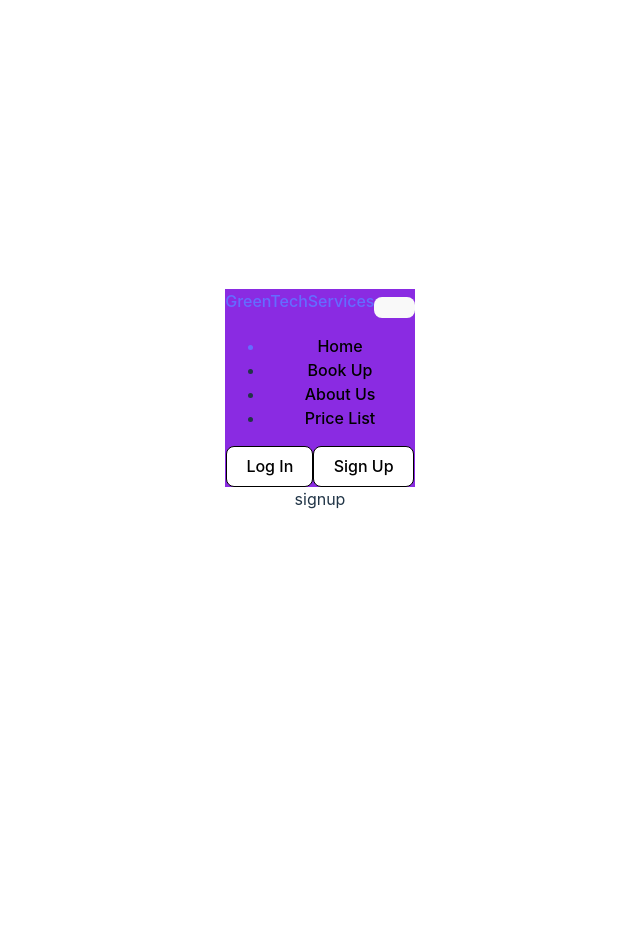
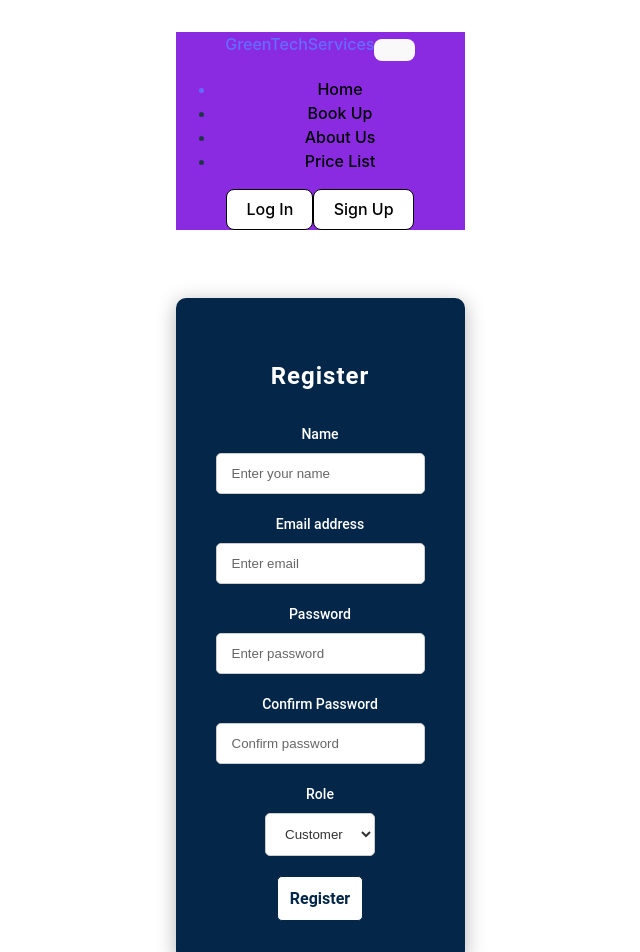
Before and after one commit to Rishavsingh03/GreenTechServices, a React (Vite) app: page /signup in a window 1280 px wide. Shown: the top 952 px of the page, without its empty margins (320-960 px from the left). Before the commit the page ends 800 px from the top, so only its background shows below. Built offline with nearby package versions, Linux system fonts and the light colour scheme; no server answers.

Commit message:
signup page

```diff
--- a/src/components/signup.css
+++ b/src/components/signup.css
@@ -0,0 +1,111 @@
+/* src/components/Login.css */
+
+.login-container {
+    background-color: #ffffff;
+    /* White background for the whole page */
+    color: white;
+    display: flex;
+    justify-content: center;
+    align-items: center;
+    min-height: 100vh;
+    font-family: 'Roboto', sans-serif;
+}
+
+.login-box {
+    background-color: #042749;
+    /* Dark blue background for the login box */
+    color: white;
+    box-shadow: 0px 4px 20px rgba(0, 0, 0, 0.3);
+    padding: 40px;
+    border-radius: 10px;
+    width: 100%;
+    max-width: 500px;
+    /* Increased width for a larger login box */
+}
+
+.login-box h2 {
+    color: white;
+    text-align: center;
+    margin-bottom: 30px;
+    font-weight: bold;
+    letter-spacing: 1px;
+}
+
+.login-box .form-control {
+    background-color: #ffffff;
+    /* White background for input fields */
+    color: #333;
+    /* Dark text for better readability */
+    border: 1px solid #ccc;
+    /* Light border for inputs */
+    border-radius: 5px;
+    padding: 12px 15px;
+    margin-bottom: 20px;
+    transition: all 0.3s ease;
+}
+
+.login-box .form-control:focus {
+    border-color: #042749;
+    /* Dark blue border on focus */
+    box-shadow: 0 0 5px rgba(4, 39, 73, 0.5);
+}
+
+.login-box .form-control::placeholder {
+    color: #666;
+    /* Slightly darker placeholder text */
+}
+
+.login-box .btn-primary {
+    background-color: #ffffff;
+    /* White background for the button */
+    border: 1px solid #042749;
+    /* Dark blue border for the button */
+    color: #042749;
+    /* Dark blue text color */
+    border-radius: 5px;
+    padding: 12px;
+    font-weight: bold;
+    font-size: 16px;
+    transition: all 0.3s ease;
+}
+
+.login-box .btn-primary:hover {
+    background-color: #f0f0f0;
+    /* Light gray background on hover */
+    color: #042749;
+    /* Dark blue text color on hover */
+    border-color: #042749;
+    /* Dark blue border on hover */
+    transform: translateY(-3px);
+    box-shadow: 0px 4px 15px rgba(4, 39, 73, 0.4);
+}
+
+.login-box .btn-primary:active {
+    transform: translateY(1px);
+    box-shadow: none;
+}
+
+.login-box label {
+    font-size: 14px;
+    color: white;
+    margin-bottom: 8px;
+    display: block;
+    font-weight: 500;
+}
+
+.login-box .forgot-password {
+    text-align: right;
+    display: block;
+    margin-top: -10px;
+    margin-bottom: 20px;
+    color: #f36c3d;
+    font-size: 14px;
+    text-decoration: none;
+    transition: color 0.3s ease;
+}
+
+.login-box .forgot-password:hover {
+    color: #042749;
+    text-decoration: underline;
+    text: white;
+}
--- a/src/components/signup.jsx
+++ b/src/components/signup.jsx
@@ -1,9 +1,97 @@
-import React from 'react'
+import React, { useState } from "react";
+import { useDispatch, useSelector } from "react-redux";
+import { signupUser } from "../Redux/authActions";
+import "./signup.css";
+import { useNavigate } from "react-router-dom";
 
-function signup() {
+const Signup = () => {
+  const [name, setName] = useState("");
+  const [email, setEmail] = useState("");
+  const [password, setPassword] = useState("");
+  const [confirmPassword, setConfirmPassword] = useState("");
+  const [role, setRole] = useState("Customer"); // Default role to Customer
+
+  const dispatch = useDispatch();
+  const { loading, error } = useSelector((state) => state.auth);
+  const navigate=useNavigate();
+  const handleSubmit = async(e) => {
+    e.preventDefault();
+    if (password !== confirmPassword) {
+      alert("Passwords do not match!");
+      return;
+    }
+    await dispatch(signupUser(name, email, password, role)); // Pass role to action
+    navigate("/");
+  };
+
   return (
-    <div>signup</div>
-  )
-}
+    <div className="login-container d-flex justify-content-center align-items-center vh-100">
+      <div className="login-box p-5 rounded">
+        <h2 className="text-center mb-4">Register</h2>
+        <form onSubmit={handleSubmit}>
+          <div className="form-group mb-3">
+            <label>Name</label>
+            <input
+              type="text"
+              className="form-control"
+              placeholder="Enter your name"
+              value={name}
+              onChange={(e) => setName(e.target.value)}
+            />
+          </div>
+          <div className="form-group mb-3">
+            <label>Email address</label>
+            <input
+              type="email"
+              className="form-control"
+              placeholder="Enter email"
+              value={email}
+              onChange={(e) => setEmail(e.target.value)}
+            />
+          </div>
+          <div className="form-group mb-4">
+            <label>Password</label>
+            <input
+              type="password"
+              className="form-control"
+              placeholder="Enter password"
+              value={password}
+              onChange={(e) => setPassword(e.target.value)}
+            />
+          </div>
+          <div className="form-group mb-4">
+            <label>Confirm Password</label>
+            <input
+              type="password"
+              className="form-control"
+              placeholder="Confirm password"
+              value={confirmPassword}
+              onChange={(e) => setConfirmPassword(e.target.value)}
+            />
+          </div>
+          <div className="form-group mb-4">
+            <label>Role</label>
+            <select
+              className="form-control"
+              value={role}
+              onChange={(e) => setRole(e.target.value)}
+            >
+              <option value="Customer">Customer</option>
+              <option value="Vendor">Vendor</option>
+            </select>
+          </div>
+          {error && <div className="alert alert-danger">{error}</div>}
+          <button
+            type="submit"
+            className="btn btn-primary btn-block w-100"
+            disabled={loading}
+          >
+            {loading ? "Registering..." : "Register"}
+          </button>
+        </form>
+      </div>
+    </div>
+  );
+};
 
-export default signup
+export default Signup;
```
